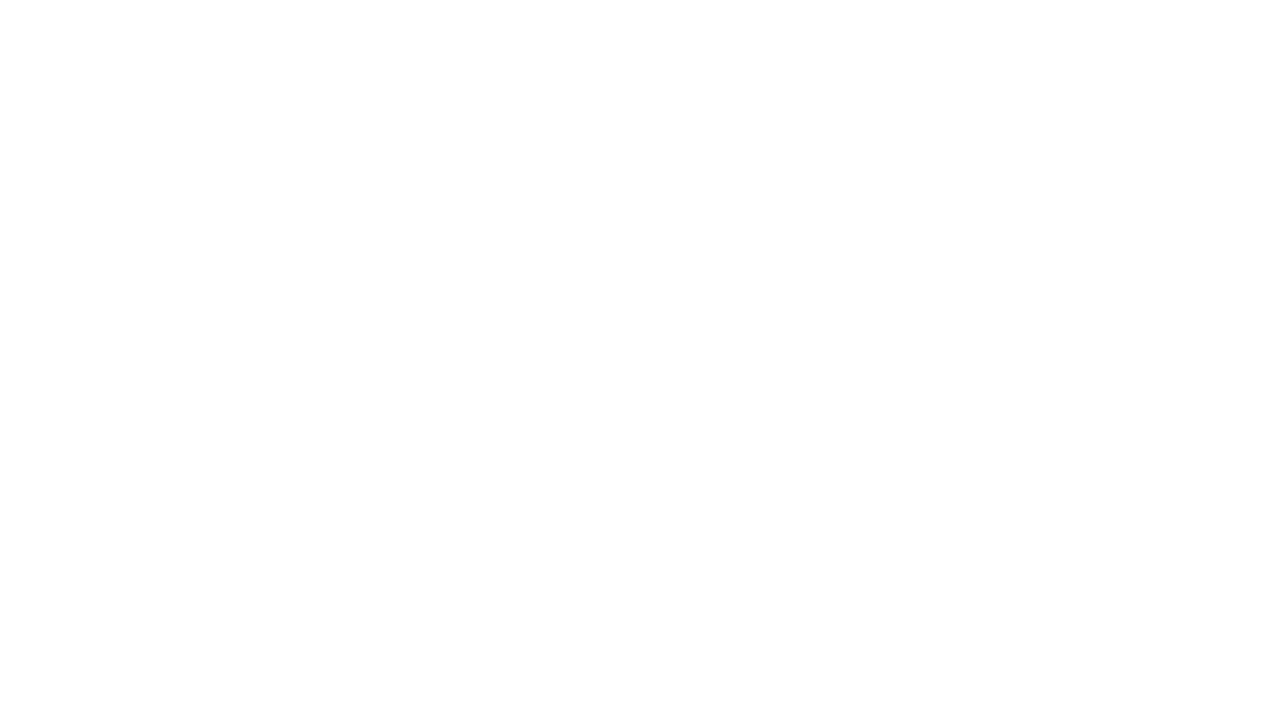
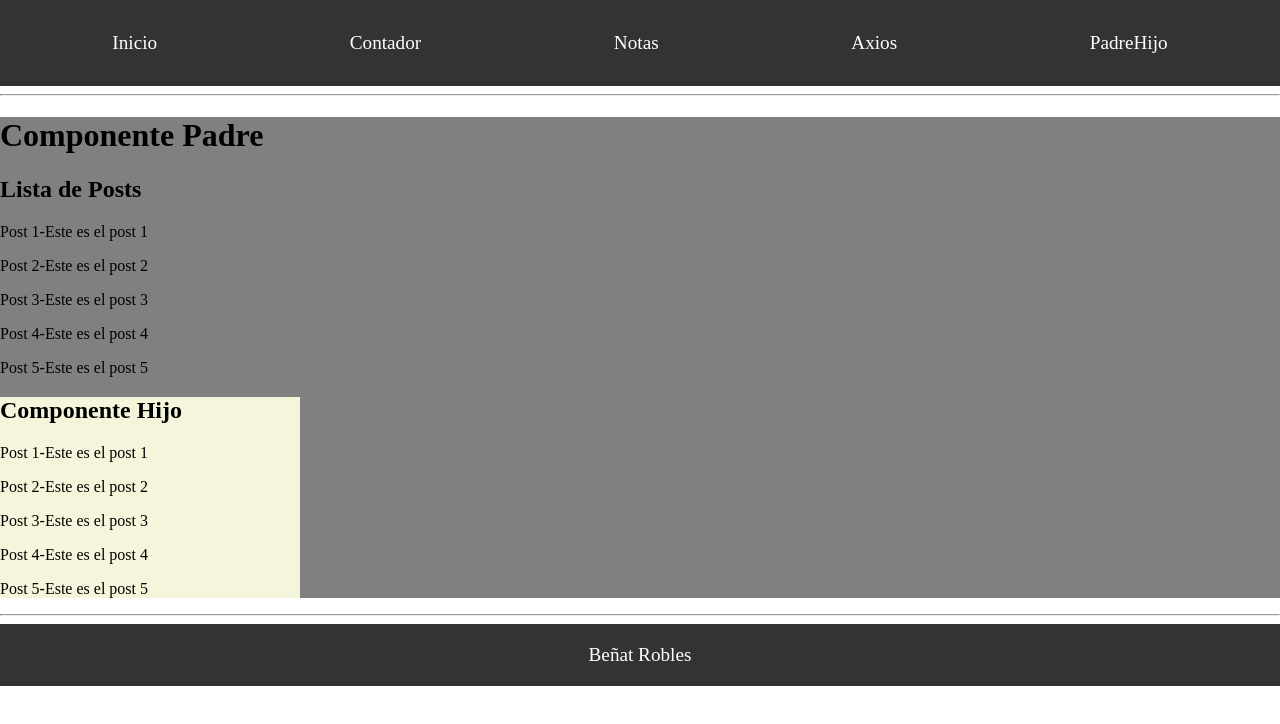
Before and after one commit to beniatrobles/apuntes-VUE, a Vue app in the folder apuntes/: page /padre_hijo in a window 1280 px wide. Before the commit this address had no page. Shown: the top 724 px of the page. Built offline with nearby package versions, Linux system fonts and the light colour scheme.

Commit message:
componente padrehijo

```diff
--- a/apuntes/src/components/Navbar.vue
+++ b/apuntes/src/components/Navbar.vue
@@ -12,6 +12,9 @@
             </li>
             <li>
                 <router-link to="/axios">Axios</router-link>
+            </li>
+            <li>
+                <router-link to="/padre_hijo">PadreHijo</router-link>
             </li>
         </ul>
     </nav>
--- /dev/null
+++ b/apuntes/src/components/PostDetails.vue
@@ -0,0 +1,21 @@
+<template>
+    <div class="hijo">
+        <h2>Componente Hijo</h2>
+        <ul v-for="post in posts" :key="post.id">
+            <li>{{ post.title }}-{{ post.description }}</li>
+        </ul>
+    </div>
+</template>
+<script setup>
+import { defineProps } from 'vue';
+let props = defineProps({
+    posts: Array,
+})
+
+</script>
+<style>
+.hijo {
+    background-color: beige;
+    width: 300px;
+}
+</style>
--- /dev/null
+++ b/apuntes/src/components/PostList.vue
@@ -0,0 +1,31 @@
+<template>
+    <hr>
+    <div class="padre">
+        <h1>Componente Padre</h1>
+        <h2>Lista de Posts</h2>
+        <ul v-for="post in posts" :key="post.id">
+            <li>{{ post.title }}-{{ post.description }}</li>
+        </ul>
+        <PostDetails :posts="posts"/>
+    </div>
+    <hr>
+
+</template>
+<script setup>
+import { ref } from 'vue';
+import PostDetails from './PostDetails.vue';
+
+let posts = ref([
+    { id: 1, title: 'Post 1', description: 'Este es el post 1' },
+    { id: 2, title: 'Post 2', description: 'Este es el post 2' },
+    { id: 3, title: 'Post 3', description: 'Este es el post 3' },
+    { id: 4, title: 'Post 4', description: 'Este es el post 4' },
+    { id: 5, title: 'Post 5', description: 'Este es el post 5' }
+])
+
+</script>
+<style>
+.padre{
+    background-color: gray;
+}
+</style>
--- a/apuntes/src/router/index.js
+++ b/apuntes/src/router/index.js
@@ -3,6 +3,8 @@ import Home from '../views/Home.vue'
 import Contador from '../views/Contador.vue'
 import Notas from '../views/appNotas/appNotas.vue'
 import Axios from '../views/axios/axios.vue'
+import padre_hijo from '@/views/padre_hijo/padre_hijo.vue'
+import Padre_hijo from '@/views/padre_hijo/padre_hijo.vue'
 
 const routes = [
   {
@@ -24,6 +26,11 @@ const routes = [
     path: '/axios',
     name: 'Axios',
     component: Axios
+  },
+  {
+    path: '/padre_hijo',
+    name: 'Padre_hijo',
+    component: Padre_hijo
   }
 ]
 
--- /dev/null
+++ b/apuntes/src/views/padre_hijo/padre_hijo.vue
@@ -0,0 +1,13 @@
+<template>
+    <Navbar />
+    <PostList :posts="posts"/>
+    <Footer />
+</template>
+<script setup>
+import Navbar from '@/components/Navbar.vue';
+import Footer from '@/components/Footer.vue';
+import PostList from '@/components/PostList.vue';
+
+
+</script>
+<style></style>
```
Also changed, not shown: apuntes/src/views/padre_hijo/Ejercicio8_Components_PadreHijo.md (added, +10 -0 lines).
